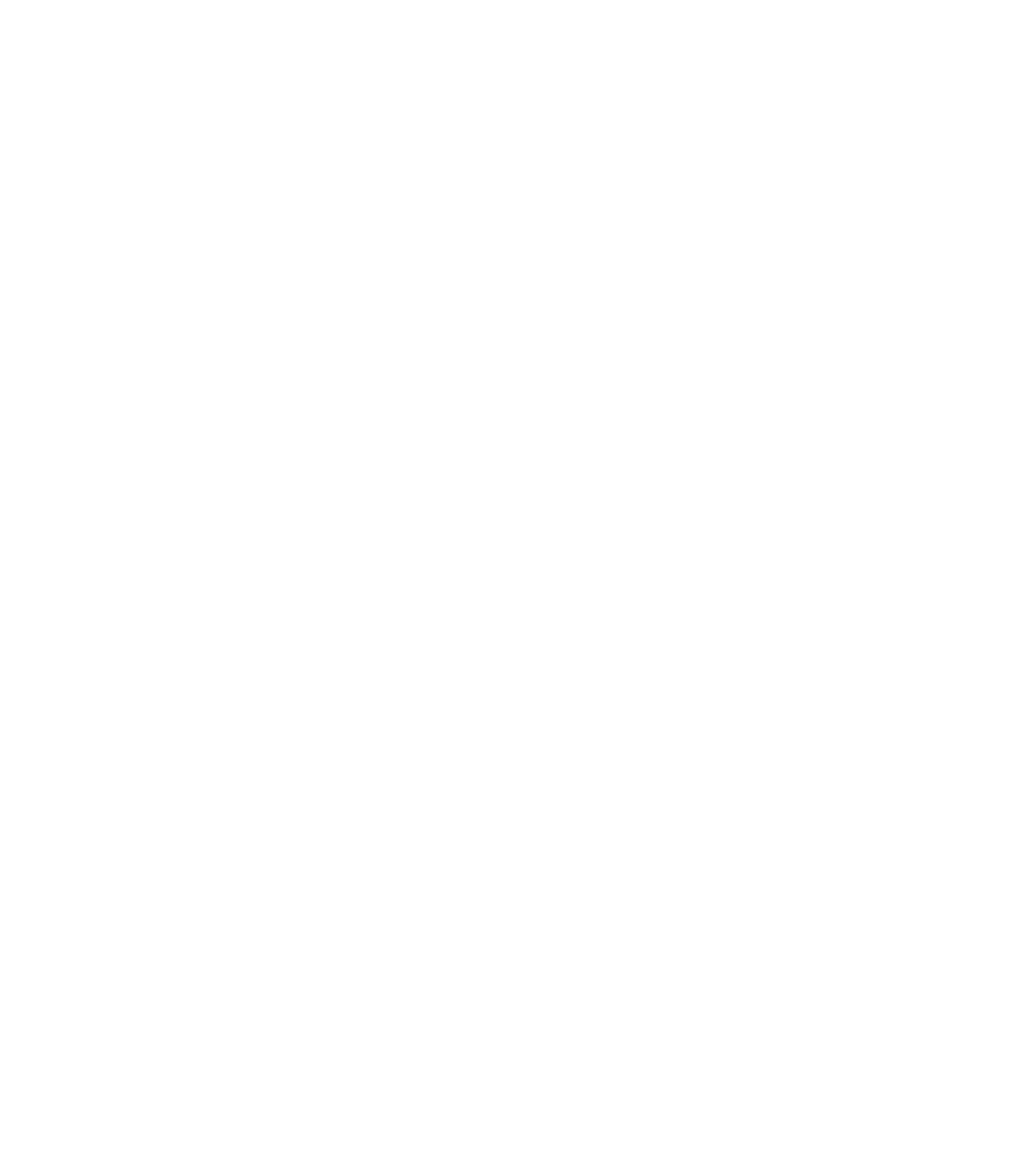
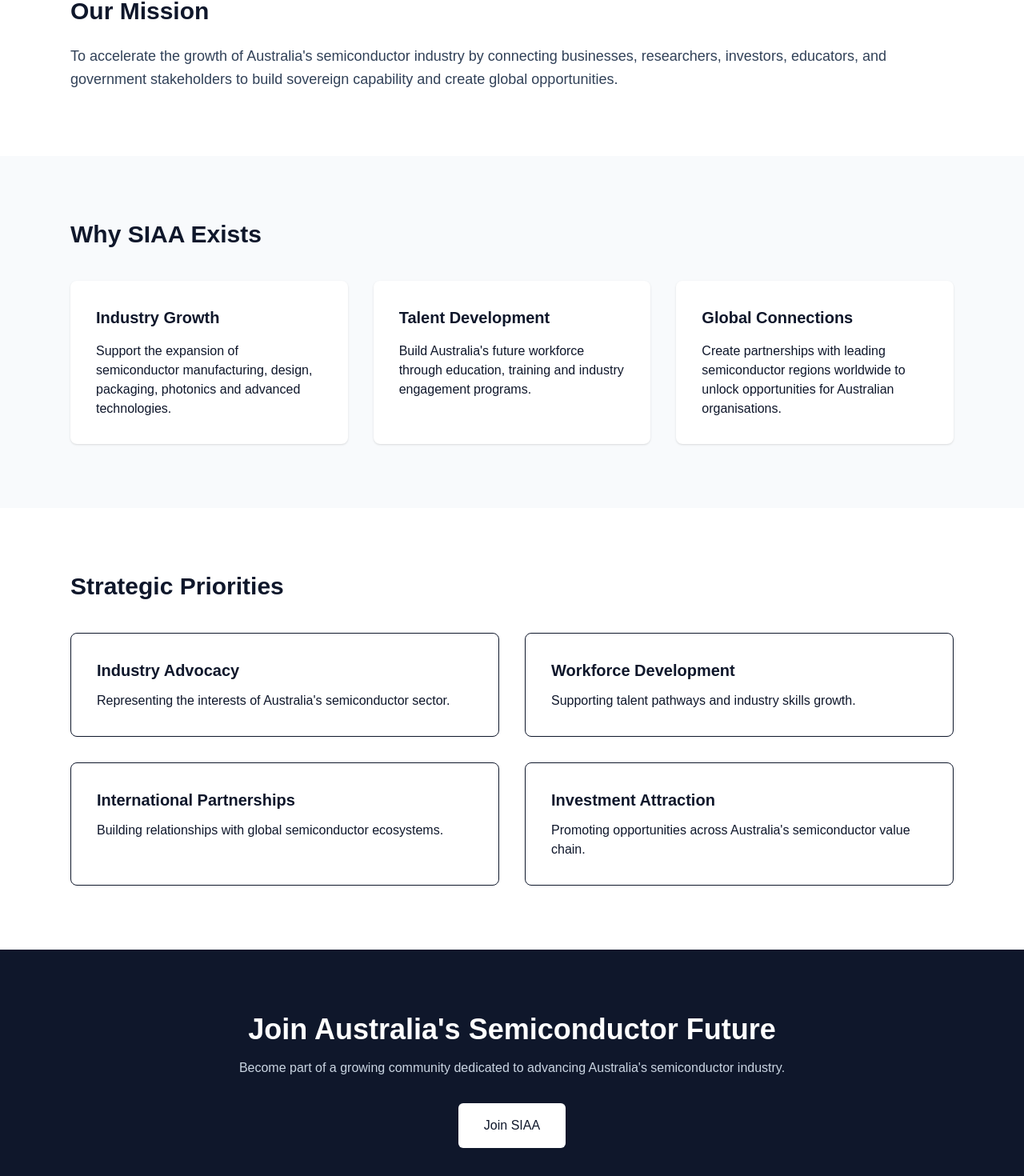
Before and after one commit to Ants-siaa/SIAA-site, a Next.js app: page /about in a window 1280 px wide. Shown: the part 513-1983 px from the top of the page at 80% size. Before the commit the page ends 881 px from the top, so only its background shows below. Built offline with nearby package versions, Linux system fonts and the light colour scheme.

Commit message:
Update page.tsx
new layout

```diff
--- a/app/about/page.tsx
+++ b/app/about/page.tsx
@@ -1,7 +1,148 @@
-export default function Page() {
+export default function AboutPage() {
   return (
-    <main className="min-h-screen flex items-center justify-center">
-      <h1 className="text-4xl font-bold">Coming Soon</h1>
+    <main className="bg-white text-slate-900">
+
+      {/* Hero */}
+      <section className="bg-slate-900 text-white">
+        <div className="max-w-6xl mx-auto px-6 py-24">
+          <h1 className="text-5xl font-bold mb-6">
+            About SIAA
+          </h1>
+
+          <p className="text-xl text-slate-300 max-w-3xl">
+            The Semiconductor Industry Association of Australia (SIAA)
+            is dedicated to strengthening Australia's semiconductor
+            ecosystem through industry collaboration, talent development,
+            advocacy, and international engagement.
+          </p>
+        </div>
+      </section>
+
+      {/* Mission */}
+      <section className="max-w-6xl mx-auto px-6 py-20">
+        <h2 className="text-3xl font-bold mb-6">
+          Our Mission
+        </h2>
+
+        <p className="text-lg text-slate-700 leading-relaxed">
+          To accelerate the growth of Australia's semiconductor industry
+          by connecting businesses, researchers, investors, educators,
+          and government stakeholders to build sovereign capability and
+          create global opportunities.
+        </p>
+      </section>
+
+      {/* Why SIAA Exists */}
+      <section className="bg-slate-50">
+        <div className="max-w-6xl mx-auto px-6 py-20">
+          <h2 className="text-3xl font-bold mb-10">
+            Why SIAA Exists
+          </h2>
+
+          <div className="grid md:grid-cols-3 gap-8">
+
+            <div className="bg-white p-8 rounded-lg shadow-sm">
+              <h3 className="font-semibold text-xl mb-4">
+                Industry Growth
+              </h3>
+              <p>
+                Support the expansion of semiconductor manufacturing,
+                design, packaging, photonics and advanced technologies.
+              </p>
+            </div>
+
+            <div className="bg-white p-8 rounded-lg shadow-sm">
+              <h3 className="font-semibold text-xl mb-4">
+                Talent Development
+              </h3>
+              <p>
+                Build Australia's future workforce through education,
+                training and industry engagement programs.
+              </p>
+            </div>
+
+            <div className="bg-white p-8 rounded-lg shadow-sm">
+              <h3 className="font-semibold text-xl mb-4">
+                Global Connections
+              </h3>
+              <p>
+                Create partnerships with leading semiconductor regions
+                worldwide to unlock opportunities for Australian organisations.
+              </p>
+            </div>
+
+          </div>
+        </div>
+      </section>
+
+      {/* Strategic Priorities */}
+      <section className="max-w-6xl mx-auto px-6 py-20">
+        <h2 className="text-3xl font-bold mb-10">
+          Strategic Priorities
+        </h2>
+
+        <div className="grid md:grid-cols-2 gap-8">
+
+          <div className="border rounded-lg p-8">
+            <h3 className="font-semibold text-xl mb-3">
+              Industry Advocacy
+            </h3>
+            <p>
+              Representing the interests of Australia's semiconductor sector.
+            </p>
+          </div>
+
+          <div className="border rounded-lg p-8">
+            <h3 className="font-semibold text-xl mb-3">
+              Workforce Development
+            </h3>
+            <p>
+              Supporting talent pathways and industry skills growth.
+            </p>
+          </div>
+
+          <div className="border rounded-lg p-8">
+            <h3 className="font-semibold text-xl mb-3">
+              International Partnerships
+            </h3>
+            <p>
+              Building relationships with global semiconductor ecosystems.
+            </p>
+          </div>
+
+          <div className="border rounded-lg p-8">
+            <h3 className="font-semibold text-xl mb-3">
+              Investment Attraction
+            </h3>
+            <p>
+              Promoting opportunities across Australia's semiconductor value chain.
+            </p>
+          </div>
+
+        </div>
+      </section>
+
+      {/* CTA */}
+      <section className="bg-slate-900 text-white">
+        <div className="max-w-4xl mx-auto px-6 py-20 text-center">
+          <h2 className="text-4xl font-bold mb-4">
+            Join Australia's Semiconductor Future
+          </h2>
+
+          <p className="text-slate-300 mb-8">
+            Become part of a growing community dedicated to advancing
+            Australia's semiconductor industry.
+          </p>
+
+          <a
+            href="/join"
+            className="inline-block bg-white text-slate-900 px-8 py-4 rounded-md font-medium"
+          >
+            Join SIAA
+          </a>
+        </div>
+      </section>
+
     </main>
   );
 }
```
